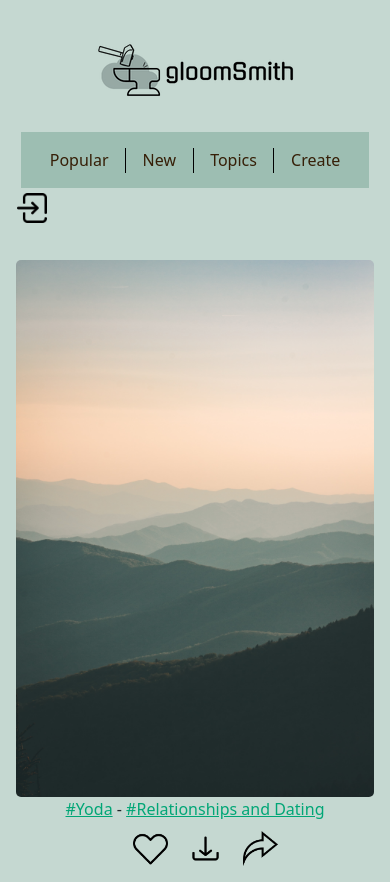
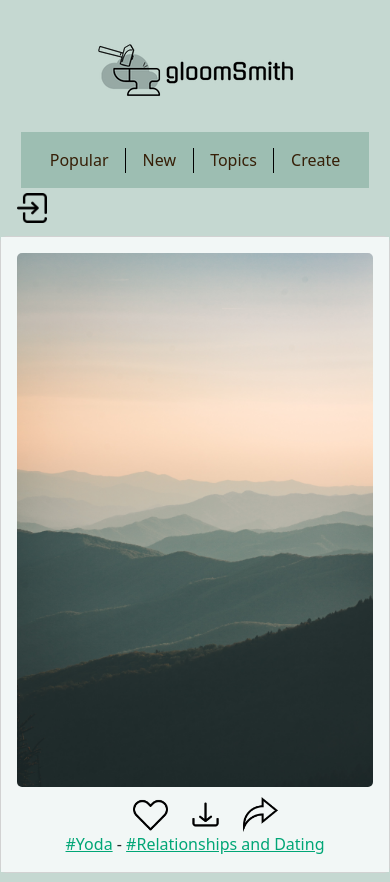
Before and after one commit to Capstone-42-quote-gen/ai-quote-generator, a React (Vite) app in the folder frontend/: page / in a window 390 px wide. Built offline with nearby package versions, Linux system fonts and the light colour scheme.

Commit message:
adjusted the card to be center and white background with break points for responsive at different sizes

```diff
--- a/frontend/src/ui/App.css
+++ b/frontend/src/ui/App.css
@@ -5,7 +5,7 @@ body {
 }
 
 .card-body {
-    background-color: #C5D8D1;
+   background-color: #F2F7F6;
 }
 
 .custom-navbar {
@@ -85,8 +85,8 @@ a.nav-link:visited {
 
 /*Cards*/
 
-.quote-image-card {
-    border: none;
-}
+/*.quote-image-card {*/
+/*    border: none;*/
+/*}*/
 
 /*RENAMEME*/
--- a/frontend/src/ui/shared_components/ImageContent.tsx
+++ b/frontend/src/ui/shared_components/ImageContent.tsx
@@ -10,16 +10,13 @@ export function GalleryContent(props: { galleryImageSource: string}) {
     const { galleryImageSource } = props;
     return (
         <>
+            <div className="d-flex justify-content-center rounded my-2">
+            <div className="col-sm-6 col-md-5 col-lg-4 col-xl-3">
                 <Card className={'quote-image-card'}>
-                <Card.Body>
-                    <Row className={'mt-3 justify-content-center'}>
-                    <Col md={8} lg={3}>
+                    <Card.Body className="text-center">
+                        <Row className={'justify-content-center'}>
+                            <Col>
                                 <Card.Img className={'quote-image img-fluid'} src={galleryImageSource} alt="Quote Image"/>
-                    </Col>
-                    </Row>
-                    <Row>
-                        <Col lg={12} className={'text-center'} >
-                            <a href={"#"}>#Yoda</a> - <a href={"#"}>#Relationships and Dating</a>
                             </Col>
                         </Row>
                         <Row>
@@ -29,7 +26,17 @@ export function GalleryContent(props: { galleryImageSource: string}) {
                                 <Image src={img_share} className="img-action-icons" height="35" alt="Share"/>
                             </Col>
                         </Row>
+                        <Row>
+                            <Col className={'text-center'}>
+                                <a href={"#"}>#Yoda</a> - <a href={"#"}>#Relationships and Dating</a>
+                            </Col>
+                        </Row>
                     </Card.Body>
                 </Card>
+            </div>
+            </div>
+
+
+
         </>
     )}
```
Lines whose indentation alone changed are shown as unchanged.
